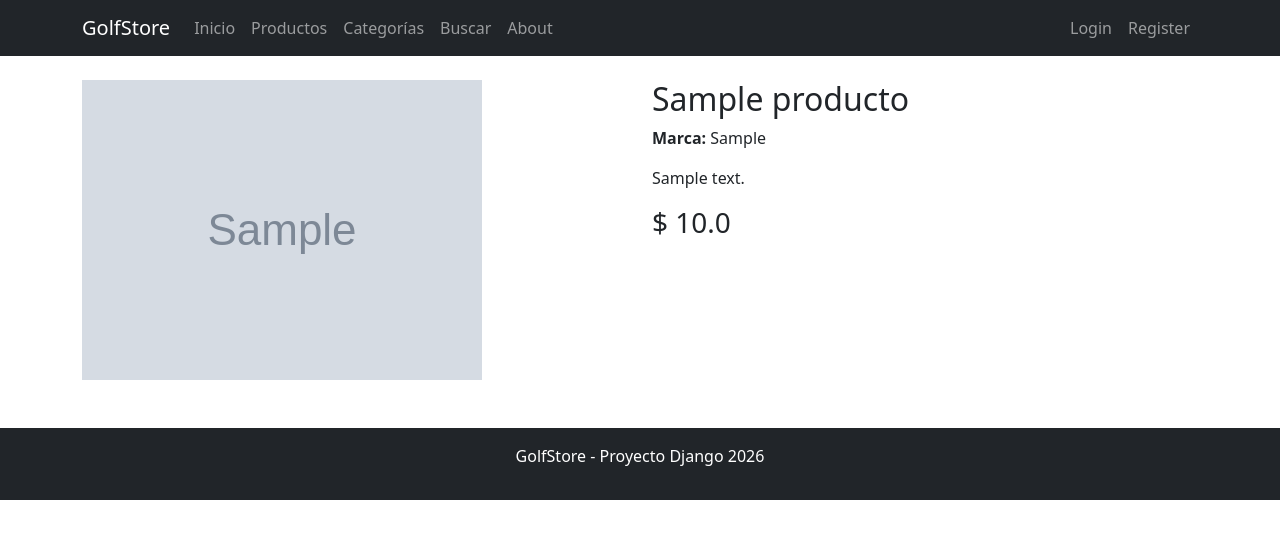
After one commit to ser-martinelli/golfstore, a Django app: page /producto/1/ in a window 1280 px wide. The commit adds this page. Shown: the top 539 px of the page. Run offline with Django 5.2, Linux system fonts and the light colour scheme; tables that the repository leaves empty hold one stand-in row (values such as "Sample post"); grey boxes marked "Sample" are stand-in pictures.

Commit message:
Agrego soporte de imagenes en productos y categorías en el navbar

```diff
--- a/golfstore/settings.py
+++ b/golfstore/settings.py
@@ -117,3 +117,7 @@ USE_TZ = True
 # https://docs.djangoproject.com/en/6.0/howto/static-files/
 
 STATIC_URL = 'static/'
+
+
+MEDIA_URL = "/media/"
+MEDIA_ROOT = BASE_DIR / "media"
--- a/golfstore/urls.py
+++ b/golfstore/urls.py
@@ -16,8 +16,15 @@ Including another URLconf
 """
 from django.contrib import admin
 from django.urls import path, include
+from django.conf import settings
+from django.conf.urls.static import static
+
+
 
 urlpatterns = [
     path('admin/', admin.site.urls),
     path('', include('tienda.urls')),
 ]
+
+
+urlpatterns += static(settings.MEDIA_URL, document_root=settings.MEDIA_ROOT)
--- a/templates/navbar.html
+++ b/templates/navbar.html
@@ -23,6 +23,10 @@ data-bs-target="#navbarNav">
 
 <li class="nav-item">
 <a class="nav-link" href="/productos/">Productos</a>
+</li>
+
+<li class="nav-item">
+<a class="nav-link" href="/categorias/">Categorías</a>
 </li>
 
 <li class="nav-item">
--- /dev/null
+++ b/templates/productos/detalle.html
@@ -0,0 +1,29 @@
+{% extends "base.html" %}
+
+{% block contenido %}
+
+<div class="row">
+
+<div class="col-md-6">
+
+{% if producto.imagen %}
+<img src="{{ producto.imagen.url }}" class="img-fluid">
+{% endif %}
+
+</div>
+
+<div class="col-md-6">
+
+<h2>{{ producto.nombre }}</h2>
+
+<p><b>Marca:</b> {{ producto.marca }}</p>
+
+<p>{{ producto.descripcion }}</p>
+
+<h3>$ {{ producto.precio }}</h3>
+
+</div>
+
+</div>
+
+{% endblock %}
--- a/templates/productos/lista.html
+++ b/templates/productos/lista.html
@@ -35,6 +35,12 @@ Editar
 Eliminar
 </a>
 
+{% if producto.imagen %}
+<img src="{{ producto.imagen.url }}" class="card-img-top">
+{% endif %}
+
+<a href="/producto/{{producto.id}}/"></a>
+
 </div>
 
 </div>
--- a/tienda/models.py
+++ b/tienda/models.py
@@ -1,3 +1,4 @@
+
 from django.db import models
 
 class Categoria(models.Model):
@@ -23,6 +24,7 @@ class Producto(models.Model):
     marca = models.CharField(max_length=100)
     precio = models.FloatField()
     descripcion = models.TextField()
+    imagen = models.ImageField(upload_to="productos", null=True, blank=True)
     subcategoria = models.ForeignKey(Subcategoria, on_delete=models.CASCADE)
 
     def __str__(self):
--- a/tienda/urls.py
+++ b/tienda/urls.py
@@ -12,5 +12,6 @@ urlpatterns = [
     path('login/', views.login_request, name="login"),
     path('register/', views.register, name="register"),
     path('logout/', views.logout_request, name="logout"),
-
+    path('producto/<int:id>/', views.detalle_producto, name="detalle_producto"),
+    path('categorias/', views.categorias, name="categorias"),
 ]
--- a/tienda/views.py
+++ b/tienda/views.py
@@ -1,5 +1,6 @@
 
 from django.shortcuts import render, redirect
+from .models import Categoria
 from .models import Producto
 from .forms import ProductoFormulario, BuscarProducto
 
@@ -61,3 +62,17 @@ def register(request):
 def logout_request(request):
     logout(request)
     return redirect("inicio")
+
+def detalle_producto(request, id):
+    producto = Producto.objects.get(id=id)
+    return render(request,
+    "productos/detalle.html",
+    {"producto": producto})
+
+def categorias(request):
+
+    categorias = Categoria.objects.all()
+
+    return render(request,
+    "categorias/lista.html",
+    {"categorias": categorias})
```
Also changed, not shown: templates/categorias/lista.html (added, +17 -0 lines), tienda/migrations/0002_producto_imagen.py (added).
